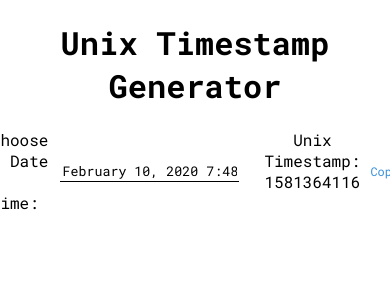
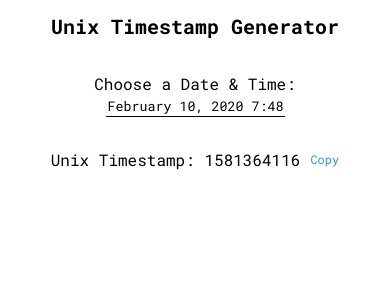
Before and after one commit to mrpineapples/timestamp-generator, a React (Create React App) app: page / in a window 390 px wide. Shown: the top 300 px of the page. Built offline with nearby package versions, Linux system fonts and the light colour scheme.

Commit message:
feat: style updates & modal datepicker on mobile

```diff
--- a/src/components/DatePicker/index.js
+++ b/src/components/DatePicker/index.js
@@ -1,4 +1,4 @@
-import React from "react";
+import React, { useState, useEffect } from "react";
 import PropTypes from "prop-types";
 // eslint-disable-next-line import/no-named-default
 import { default as ReactDatePicker } from "react-datepicker";
@@ -7,6 +7,18 @@ import DatePickerContainer from "./styles";
 import "react-datepicker/dist/react-datepicker.css";
 
 const DatePicker = ({ startDate, setStartDate }) => {
+    const [screenWidth, setScreenWidth] = useState(window.innerWidth);
+    const withPortal = !(screenWidth >= 768);
+
+    useEffect(() => {
+        const updateSize = () => {
+            setScreenWidth(window.innerWidth);
+        };
+
+        window.addEventListener("resize", updateSize);
+        return () => window.removeEventListener("resize", updateSize);
+    });
+
     return (
         <DatePickerContainer>
             <ReactDatePicker
@@ -18,6 +30,7 @@ const DatePicker = ({ startDate, setStartDate }) => {
                 timeIntervals={15}
                 timeCaption="Time"
                 dateFormat="MMMM d, yyyy h:mm aa"
+                withPortal={withPortal}
             />
         </DatePickerContainer>
     );
--- a/src/components/DatePicker/styles.js
+++ b/src/components/DatePicker/styles.js
@@ -6,7 +6,6 @@ const DatePickerContainer = styled.div`
     align-items: center;
 
     .date-input {
-        margin-left: 0.75rem;
         width: 175px;
         border: none;
         border-bottom: 1px solid #000000;
@@ -16,6 +15,10 @@ const DatePickerContainer = styled.div`
         text-shadow: 0 0 0 #000000;
         font-family: inherit;
     }
+
+    @media (min-width: 768px) {
+        margin-right: 30px;
+    }
 `;
 
 export default DatePickerContainer;
--- a/src/components/Header/styles.js
+++ b/src/components/Header/styles.js
@@ -1,8 +1,13 @@
 import styled from "styled-components";
 
 const HeaderContainer = styled.div`
-    display: block;
-    text-align: center;
+    display: flex;
+    justify-content: center;
+    font-size: 10px;
+
+    @media (min-width: 768px) {
+        font-size: 16px;
+    }
 `;
 
 export default HeaderContainer;
--- a/src/components/Timestamp/styles.js
+++ b/src/components/Timestamp/styles.js
@@ -2,13 +2,17 @@ import styled from "styled-components";
 
 const TimestampContainer = styled.div`
     display: flex;
-    margin-left: 25px;
     text-align: center;
+    margin-top: 2rem;
 
     .timestamp {
         display: inline;
         margin: 0;
     }
+
+    @media (min-width: 768px) {
+        margin-top: 0;
+    }
 `;
 
 export default TimestampContainer;
--- a/src/styles.js
+++ b/src/styles.js
@@ -5,7 +5,21 @@ const AppContainer = styled.div`
 
     .content {
         display: flex;
-        justify-content: center;
+        flex-direction: column;
+        align-items: center;
+        margin-top: 20px;
+    }
+
+    @media (min-width: 768px) {
+        .content {
+            flex-direction: row;
+            justify-content: center;
+            margin-top: 0;
+
+            &__info {
+                margin-right: 15px;
+            }
+        }
     }
 `;
 
```
